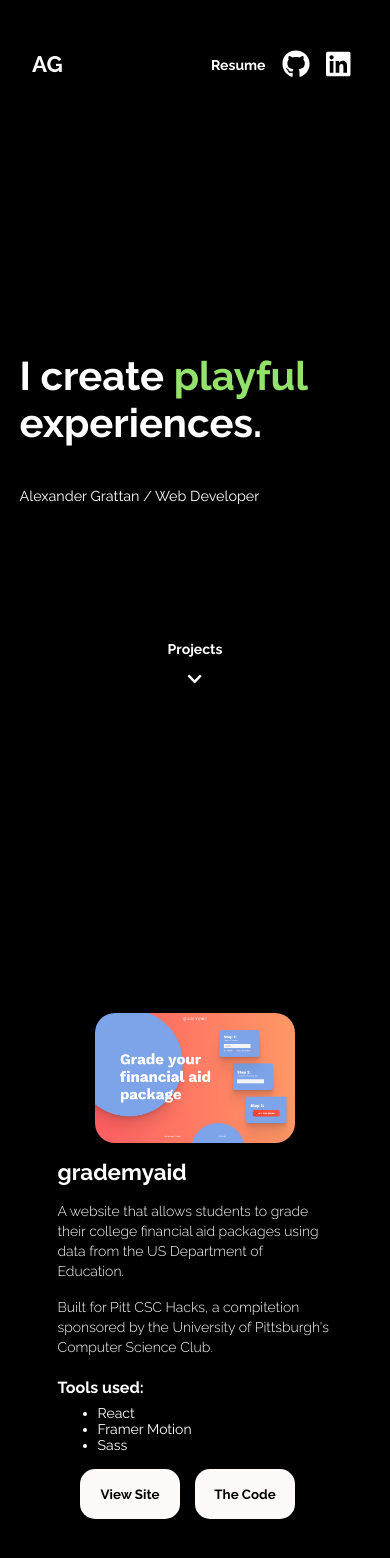
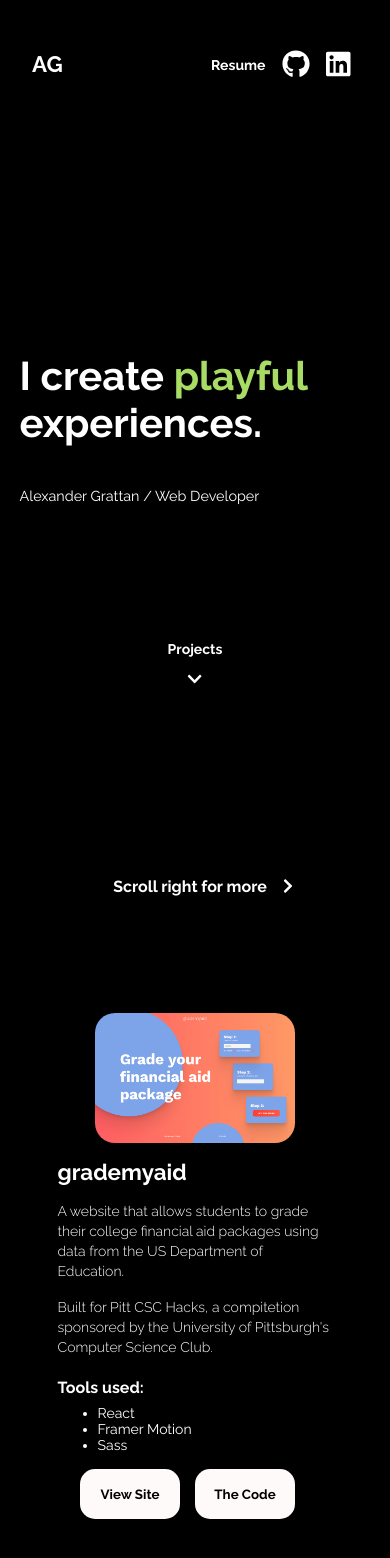
Before and after one commit to agrattan0820/portfolio-site, a Next.js app: page / in a window 390 px wide. Shown: the top 1558 px of the page. Built offline with nearby package versions, Linux system fonts and the light colour scheme.

Commit message:
Horizontal scroll on mobile

```diff
--- a/pages/index.js
+++ b/pages/index.js
@@ -10,7 +10,10 @@ import {
   faTwitter,
 } from "@fortawesome/free-brands-svg-icons";
 import { FontAwesomeIcon } from "@fortawesome/react-fontawesome";
-import { faChevronDown } from "@fortawesome/free-solid-svg-icons";
+import {
+  faChevronRight,
+  faChevronDown,
+} from "@fortawesome/free-solid-svg-icons";
 
 export default function Home() {
   const [dimensions, setDimensions] = useState();
@@ -110,6 +113,9 @@ export default function Home() {
         ease: "power3.out",
       });
 
+      let x = window.matchMedia("(min-width: 967px)");
+
+      if (x.matches) {
         gsap.to(projects, {
           xPercent: -100 * (projects.length - 1),
           ease: "none",
@@ -117,16 +123,18 @@ export default function Home() {
             trigger: ".project-container",
             pin: true,
             start: "top top",
-          scrub: 1,
+            scrub: 0.75,
             snap: {
               snapTo: 1 / (projects.length - 1),
-            duration: { min: 0.2, max: 0.3 },
+              duration: { min: 0.2, max: 3 },
               delay: 0,
             },
             // Base vertical scrolling on how wide the container is so it feels more natural.
-          end: () => "+=" + document.querySelector(".project-row").offsetHeight,
+            end: () =>
+              "+=" + document.querySelector(".project-row").offsetHeight,
           },
         });
+      }
     };
 
     homeAnimation(completeAnimation);
@@ -218,6 +226,10 @@ export default function Home() {
               )
             )}
           </div>
+          <div className="scroll-right">
+            <h4>Scroll right for more</h4>
+            <FontAwesomeIcon icon={faChevronRight} />
+          </div>
         </div>
         <footer>
           <h2>Connect with Me</h2>
--- a/styles/Home.scss
+++ b/styles/Home.scss
@@ -98,6 +98,26 @@
     position: relative;
     height: 100vh;
     height: calc(var(--vh, 1vh) * 100);
+    @media (max-width: 967px) {
+      overflow: auto;
+      -webkit-overflow-scrolling: touch;
+    }
+    .scroll-right {
+      font-family: $font;
+      color: $white;
+      height: 10vh;
+      height: calc(var(--vh, 1vh) * 10);
+      margin: auto;
+      display: none;
+      @media (max-width: 967px) {
+        display: flex;
+        justify-content: center;
+        align-items: center;
+      }
+      h4 {
+        margin: 1rem;
+      }
+    }
     .project-row {
       position: absolute;
       top: 50%;
@@ -107,6 +127,7 @@
       display: flex;
       overflow: hidden;
       flex-wrap: nowrap;
+
       .project {
         position: relative;
         width: 100%;
@@ -206,8 +227,8 @@
   }
 
   footer {
-    height: 100vh;
-    height: calc(var(--vh, 1vh) * 100);
+    height: 90vh;
+    height: calc(var(--vh, 1vh) * 90);
     display: flex;
     justify-content: center;
     align-items: center;
```
Lines whose indentation alone changed are shown as unchanged.
